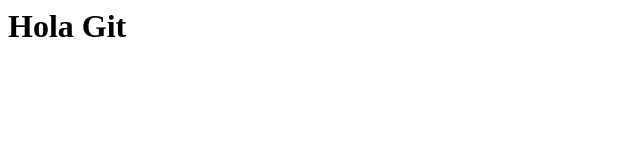
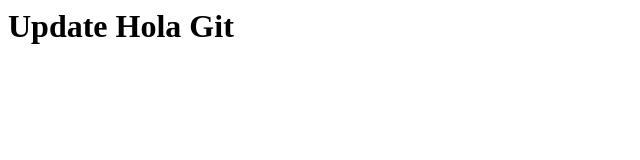
Before and after one commit to creyes880425/basic_repo, a plain HTML site: page index.html in a window 1280 px wide. Shown: the whole page, without its empty margins (0-640 px from the left). Drawn offline with Linux system fonts and the light colour scheme.

Commit message:
actualización de html

```diff
--- a/index.html
+++ b/index.html
@@ -4,6 +4,6 @@
     <title>Control de versiones</title>
   </head>
   <body>
-    <h1>Hola Git</h1>
+    <h1>Update Hola Git</h1>
   </body>
 </html>
```
